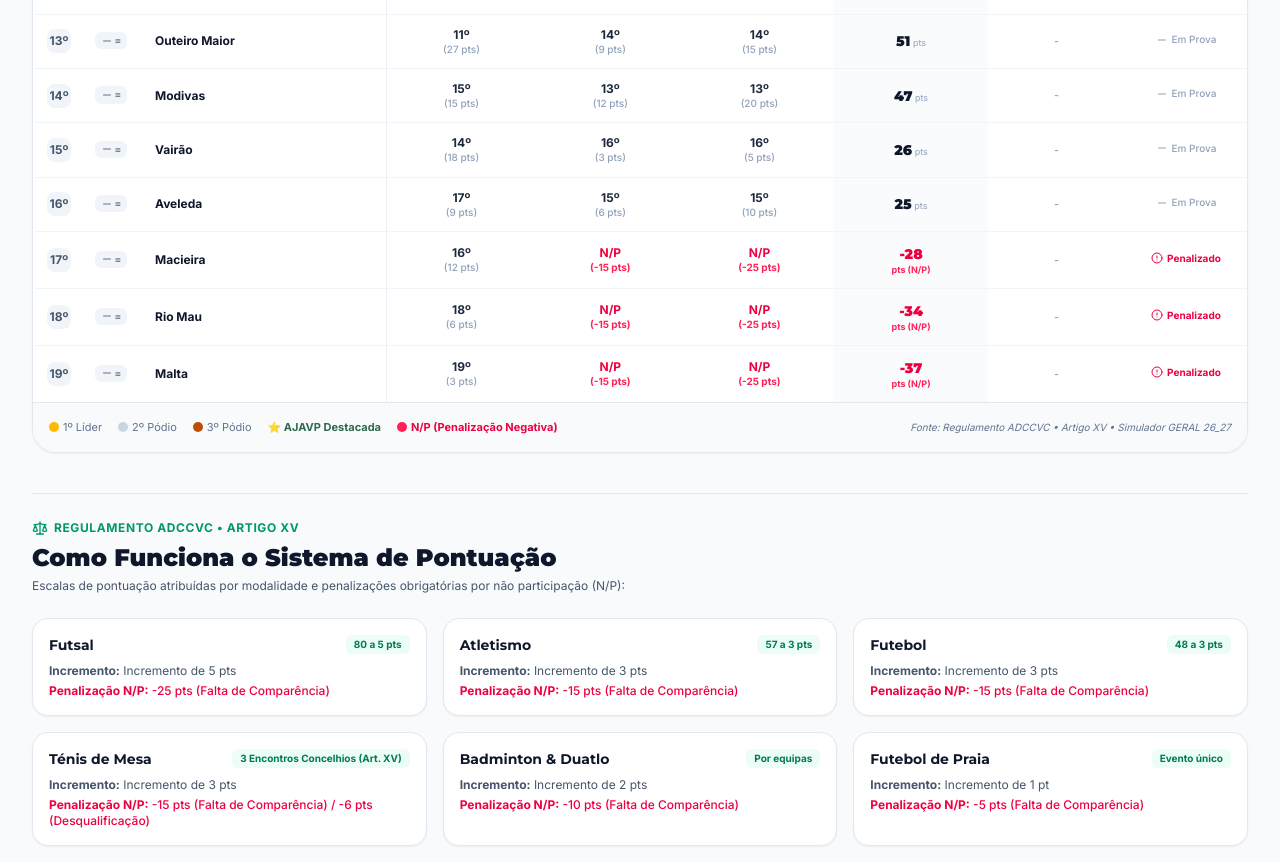
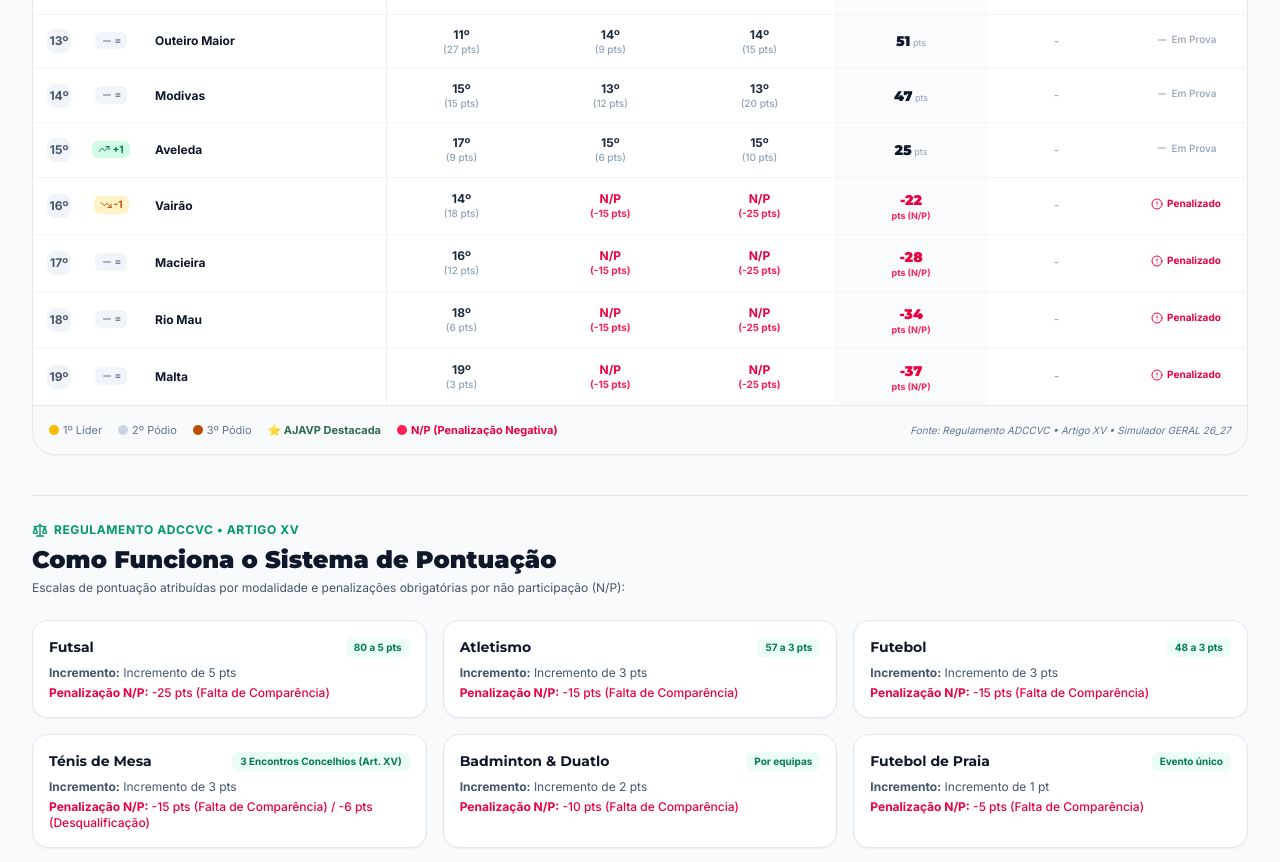
Before and after one commit to SirRugLessOnAverage/ajavp-site, a Next.js app: page /jif/classificacao in a window 1280 px wide. Shown: the part 3260-4122 px from the top of the page. Built offline with nearby package versions, Linux system fonts and the light colour scheme; no server answers; the database is empty.

Commit message:
feat(jif): aplicar penalizacao de falta de comparência a vairao no futebol e futsal

```diff
--- a/data/jif/classificacao.ts
+++ b/data/jif/classificacao.ts
@@ -253,22 +253,6 @@ export const JIF_CLASSIFICACAO: JifParishRanking[] = [
     ]
   },
   {
-    name: "Vairão",
-    isAjavp: false,
-    cmRank: 14, cmPts: 18,
-    fbRank: 16, fbPts: 3,
-    fsRank: 16, fsPts: 5,
-    pontos: 26,
-    gold: 0, silver: 0, bronze: 0,
-    futsalDetail: "Sub-7 (17º) • Sub-9 (17º) • Sub-11 (15º) • Sub-13 (16º) • Sub-16 (13º)",
-    delta: 0,
-    history: [
-      { stageId: 'cm', stageLabel: 'Corta-Mato', stageShort: 'CM', stagePts: 18, cumulativePts: 18, rankAtStage: 14 },
-      { stageId: 'fb', stageLabel: 'Futebol', stageShort: 'FB', stagePts: 3, cumulativePts: 21, rankAtStage: 15 },
-      { stageId: 'fs', stageLabel: 'Futsal (J3)', stageShort: 'FS', stagePts: 5, cumulativePts: 26, rankAtStage: 15 }
-    ]
-  },
-  {
     name: "Aveleda",
     isAjavp: false,
     cmRank: 17, cmPts: 9,
@@ -277,11 +261,27 @@ export const JIF_CLASSIFICACAO: JifParishRanking[] = [
     pontos: 25,
     gold: 0, silver: 0, bronze: 0,
     futsalDetail: "Sub-7 (9º) • Sub-9 (17º) • Sub-11 (15º) • Sub-13 (16º) • Sub-16 (13º)",
-    delta: 0,
+    delta: 1,
     history: [
       { stageId: 'cm', stageLabel: 'Corta-Mato', stageShort: 'CM', stagePts: 9, cumulativePts: 9, rankAtStage: 17 },
-      { stageId: 'fb', stageLabel: 'Futebol', stageShort: 'FB', stagePts: 6, cumulativePts: 15, rankAtStage: 16 },
-      { stageId: 'fs', stageLabel: 'Futsal (J3)', stageShort: 'FS', stagePts: 10, cumulativePts: 25, rankAtStage: 16 }
+      { stageId: 'fb', stageLabel: 'Futebol', stageShort: 'FB', stagePts: 6, cumulativePts: 15, rankAtStage: 15 },
+      { stageId: 'fs', stageLabel: 'Futsal (J3)', stageShort: 'FS', stagePts: 10, cumulativePts: 25, rankAtStage: 15 }
+    ]
+  },
+  {
+    name: "Vairão",
+    isAjavp: false,
+    cmRank: 14, cmPts: 18,
+    fbRank: 0, fbPts: -15, fbNp: true,
+    fsRank: 0, fsPts: -25, fsNp: true,
+    pontos: -22,
+    gold: 0, silver: 0, bronze: 0,
+    futsalDetail: "Não participou (Penalização -25 pts)",
+    delta: -1,
+    history: [
+      { stageId: 'cm', stageLabel: 'Corta-Mato', stageShort: 'CM', stagePts: 18, cumulativePts: 18, rankAtStage: 14 },
+      { stageId: 'fb', stageLabel: 'Futebol', stageShort: 'FB', stagePts: -15, cumulativePts: 3, rankAtStage: 16 },
+      { stageId: 'fs', stageLabel: 'Futsal (J3)', stageShort: 'FS', stagePts: -25, cumulativePts: -22, rankAtStage: 16 }
     ]
   },
   {
```
